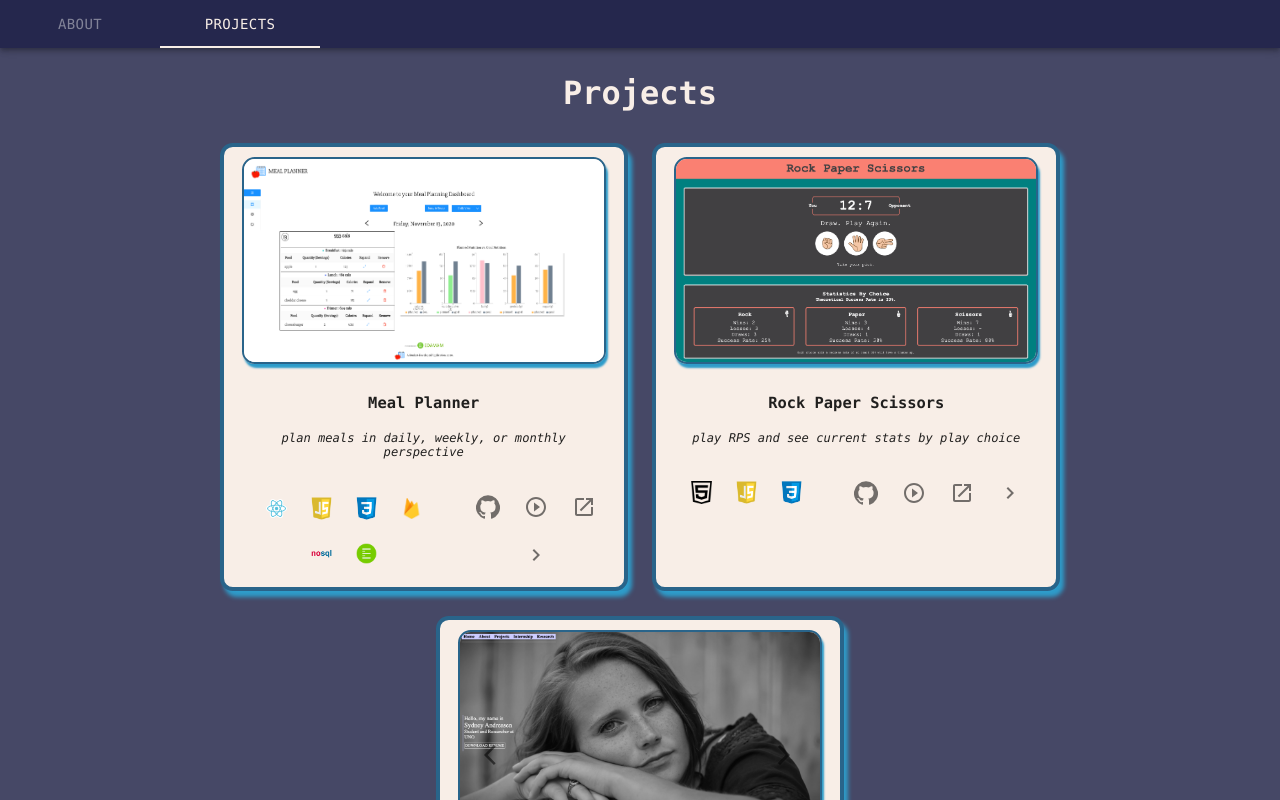
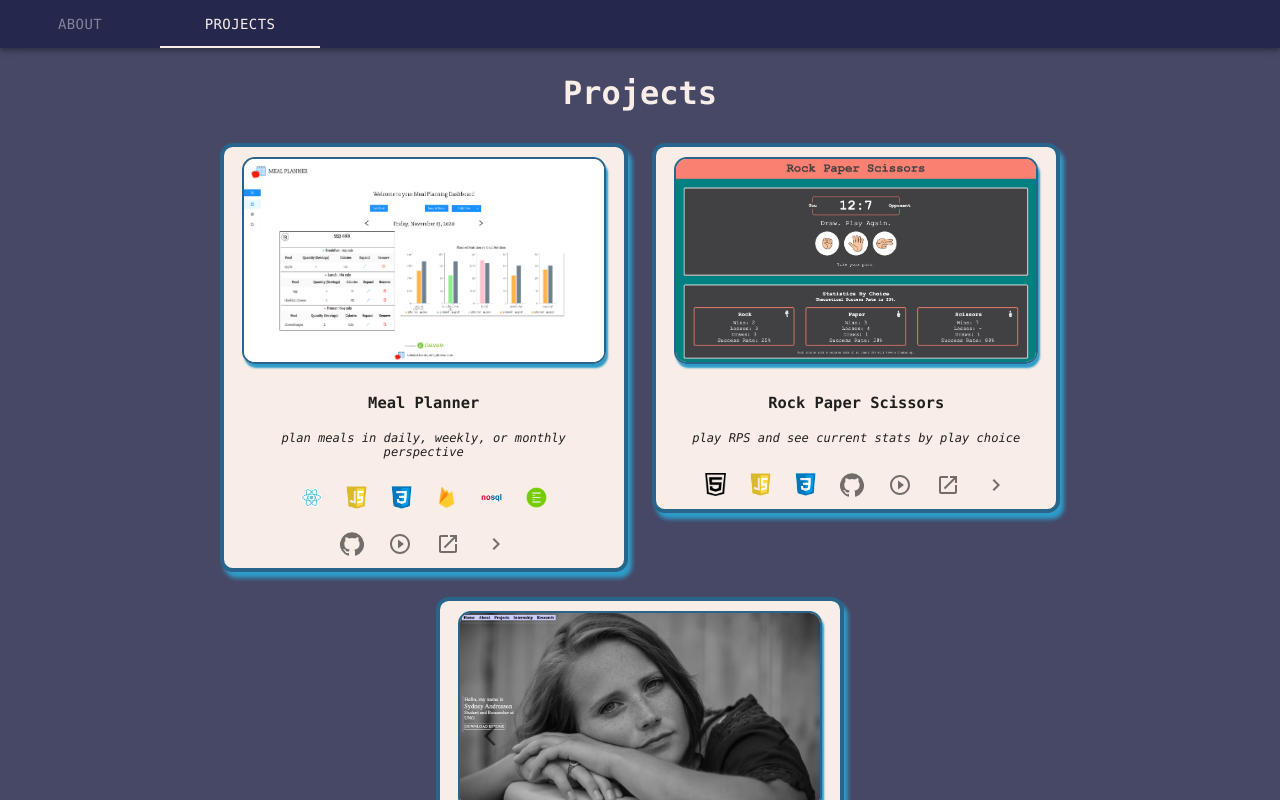
Before and after one commit to sydandreasen/portfolio, a React (Create React App) app: page / in a window 1280 px wide. Both pictures are taken after a click on the tab "PROJECTS". Shown: the top 800 px of the page. Built offline with nearby package versions, Linux system fonts and the light colour scheme.

Commit message:
improve project CardActions repsponsive wrapping

```diff
--- a/src/Components/JS/Project.js
+++ b/src/Components/JS/Project.js
@@ -4,6 +4,7 @@ import Card from "@material-ui/core/Card";
 import { Gallery } from "./Gallery.js";
 import CardContent from "@material-ui/core/CardContent";
 import CardActions from "@material-ui/core/CardActions";
+import { spacing } from "@material-ui/system";
 import IconButton from "@material-ui/core/IconButton";
 import KeyboardArrowLeftIcon from "@material-ui/icons/KeyboardArrowLeft";
 
@@ -19,7 +20,6 @@ export const Project = (props) => {
       {props.project.back}
       <CardActions>
         <div className="row">
-          {/* TODO : restyle icon location */}
           <Tooltip arrow title={"Go Back"}>
             <IconButton onClick={() => setSide("front")}>
               <KeyboardArrowLeftIcon />
@@ -38,6 +38,7 @@ export const Project = (props) => {
           <i>{props.project.description}</i>
         </p>
       </CardContent>
+      <div className="row skills-and-links-row">
         <CardActions>
           <div className="row">
             {props.project.stack.map((tech) => (
@@ -48,7 +49,8 @@ export const Project = (props) => {
               </Tooltip>
             ))}
           </div>
-        {/* TODO : increase responsiveness between these two groupings */}
+        </CardActions>
+        <CardActions>
           <div className="row">
             {props.project.links.map((link) => (
               <Tooltip arrow key={link.title} title={link.title}>
@@ -61,6 +63,7 @@ export const Project = (props) => {
             ))}
           </div>
         </CardActions>
+      </div>
     </Card>
   );
 };
--- a/src/Components/JS/Projects.js
+++ b/src/Components/JS/Projects.js
@@ -239,7 +239,7 @@ export const Projects = (props) => {
       </div>
       <br />
       <StyleRoot>
-        <div className="row pulse-hover" style={animations.fadeIn}>
+        <div className="row pulse-hover projects" style={animations.fadeIn}>
           {projects.map((project) => (
             <Project key={project.title} project={project} />
           ))}
--- a/src/Components/SCSS/App.scss
+++ b/src/Components/SCSS/App.scss
@@ -10,6 +10,7 @@ $lblue: #2e9cca;
 $dblue: #29648a;
 
 @keyframes pulse {
+  // TODO : turn this back on and make cohesive with turning card animation
   // from {
   //   transform: scale(1);
   // }
@@ -209,6 +210,18 @@ $dblue: #29648a;
   }
 }
 
+.projects {
+  align-items: flex-start;
+  .project {
+    flex: 1 auto;
+  }
+  .skills-and-links-row {
+    .MuiCardActions-root {
+      padding: 0;
+      margin: 0;
+    }
+  }
+
   .back {
     // back of card to show
     // TODO : figure out how to animate this
@@ -243,3 +256,4 @@ $dblue: #29648a;
     // to flip back to front of project card
     // TODO : figure out how to animate this
   }
+}
```
Lines whose indentation alone changed are shown as unchanged.
